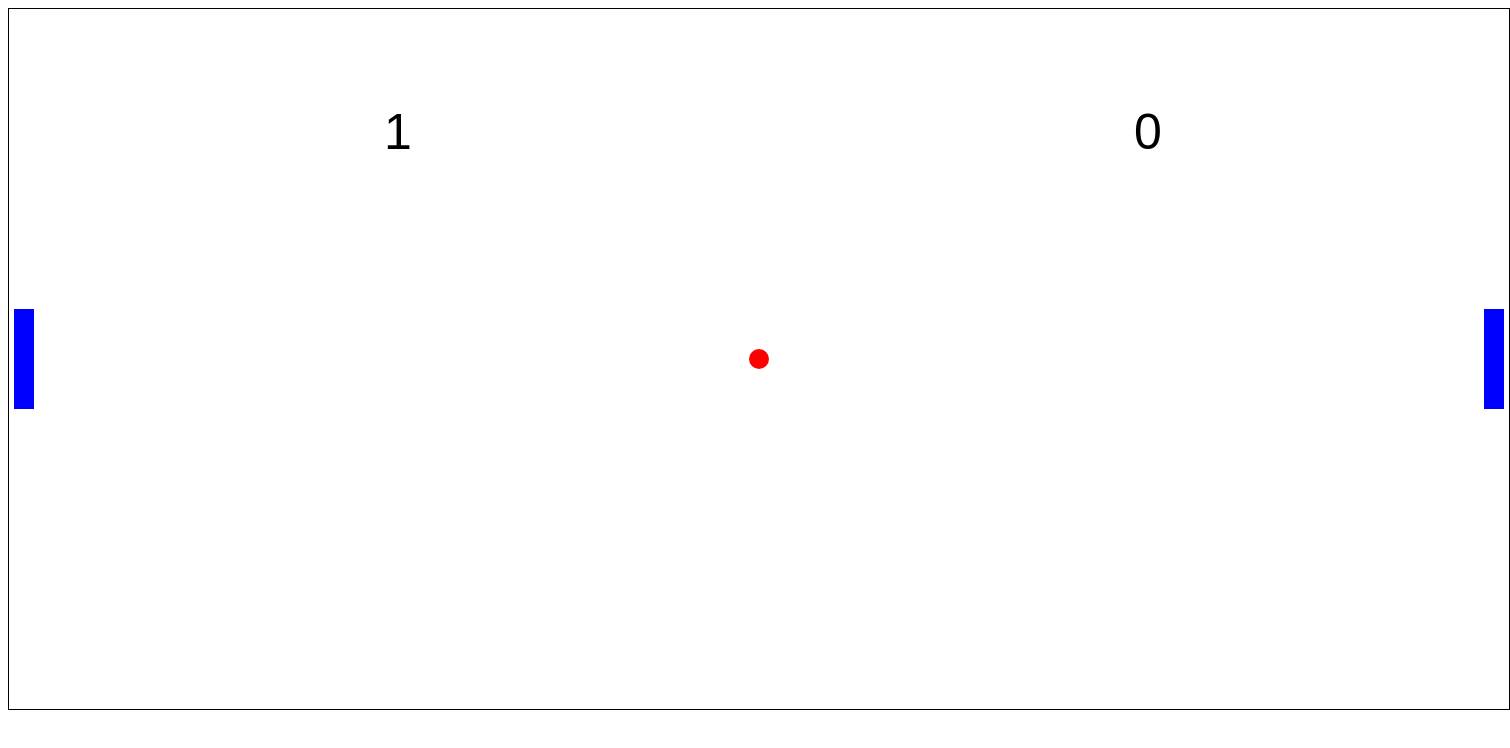
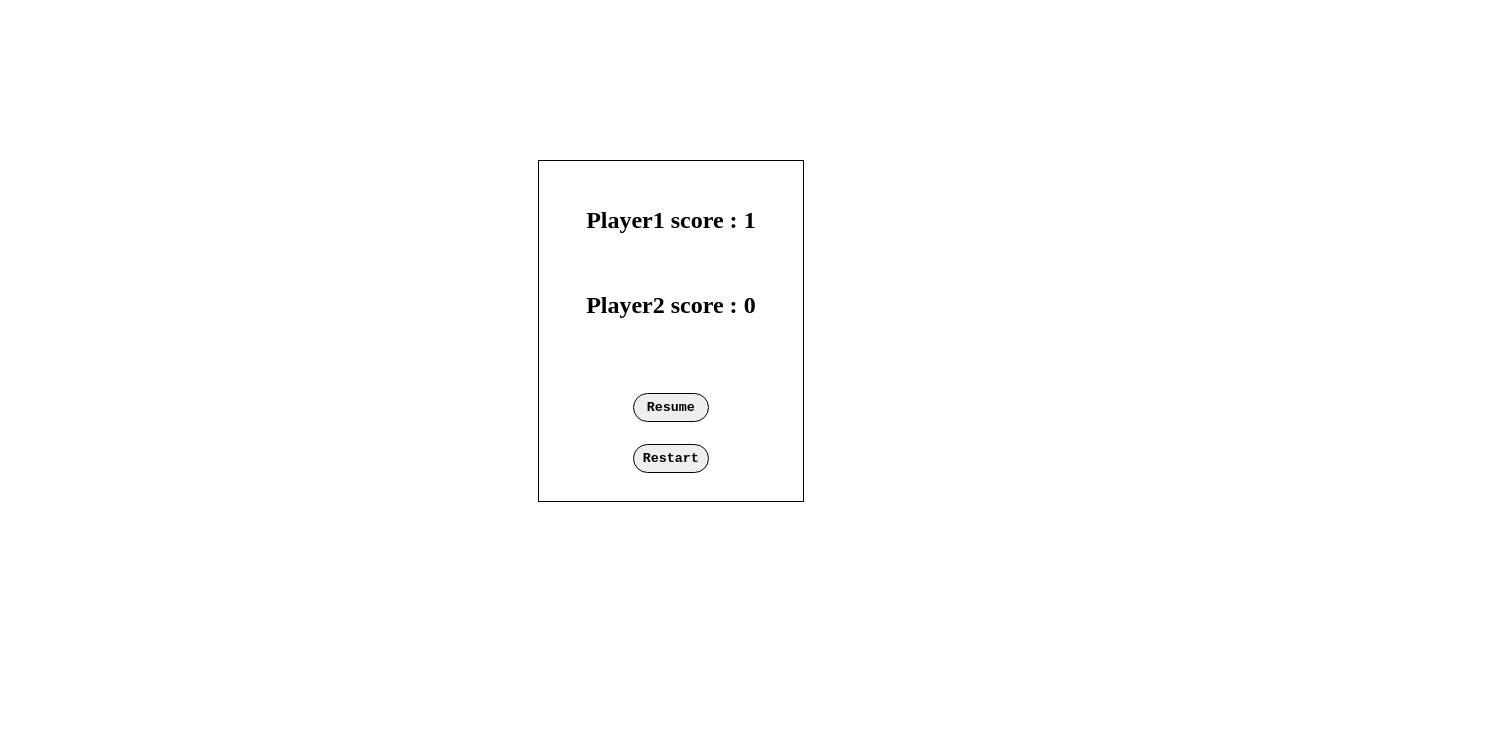
Before and after one commit to YashSahay1812/Ping-Pong-Game, a plain HTML site: page index.html in a window 1280 px wide. Shown: the whole page, 1510 px wide, since content can reach past the window. Drawn offline with Linux system fonts and the light colour scheme.

Commit message:
Added Menu (Restart/Resume and Scores)

```diff
--- a/index.html
+++ b/index.html
@@ -9,6 +9,16 @@
 </head>
 <body>
     <canvas id="canvas" width="1500px" height="700px"></canvas>
+    <div id="menu">
+        <div id="scores">
+            <h2>Player1 score : <span id="p1Score">0</span></h2>
+            <h2>Player2 score : <span id="p2Score">0</span></h2>
+        </div>
+        <div id="controls">
+            <button id="resume">Resume</button>
+            <button id="restart">Restart</button>
+        </div>
+    </div>
     <script src="index.js"></script>
 </body>
 </html>
--- a/index.js
+++ b/index.js
@@ -1,5 +1,14 @@
+// CANVAS SELECTORS
 const canvas = document.getElementById('canvas');
 const ctx = canvas.getContext('2d');
+
+// MENU SELECTORS
+const menu = document.getElementById('menu');
+const p1Score = document.getElementById('p1Score');
+const p2Score = document.getElementById('p2Score');
+const resume = document.getElementById('resume');
+const restart = document.getElementById('restart');
+
 let ball = {
     x : canvas.width / 2,
     y : canvas.height / 2,
@@ -80,10 +89,24 @@ document.addEventListener('keydown',function(event){
             playGame();
         }
     }
+});
+resume.addEventListener('click',function(){
+    canvas.style.display = "block";
+    menu.style.display = "none";
+});
+restart.addEventListener('click',function(){
+    canvas.style.display = "block";
+    menu.style.display = "none";
+    leftScore = 0;
+    rightScore = 0;
+    if(gameStatus === 'paused'){
+        gameStatus = 'playing';
+        playGame();
+    }
 })
 
-let leftScore = 0;
-let rightScore = 0;
+var leftScore = 0;
+var rightScore = 0;
 
 function playGame(){
     ctx.clearRect(0,0,canvas.width,canvas.height);
@@ -97,12 +120,15 @@ function playGame(){
         p2.x = canvas.width - 25;
         p2.y = (canvas.height/2) - 50;
         rightScore++;   //updating score
+        p2Score.innerText = rightScore;
         gameStatus = "paused";
         drawBall();
         drawP1();
         drawP2();
         createLeftScore(leftScore);
         createRightScore(rightScore);
+        canvas.style.display = "none";
+        menu.style.display = "flex";
         return;
     }
     if(ball.x >= canvas.width - ball.radius){
@@ -114,12 +140,15 @@ function playGame(){
         p2.x = canvas.width - 25;
         p2.y = (canvas.height/2) - 50;
         leftScore++;    //updating score
+        p1Score.innerText = leftScore;
         gameStatus = "paused";
         drawBall();
         drawP1();
         drawP2();
         createLeftScore(leftScore);
         createRightScore(rightScore);
+        canvas.style.display = "none";
+        menu.style.display = "flex";
         return;
     }
 
--- a/style.css
+++ b/style.css
@@ -1,4 +1,42 @@
 #canvas{
     border: 1px solid black;
+}
+#menu{
+    height: 9cm;
+    width: 7cm;
+    border: 1px solid black;
+    display: flex;
+    flex-direction: column;
+    justify-content: space-around;
+    align-items: center;
     position: absolute;
+    left: 42%;
+    top: 20%;
+    display: none;
 }
+#scores{
+    height: 50%;
+    width: 90%;
+    display: flex;
+    flex-direction: column;
+    justify-content: space-around;
+    align-items: center;
+}
+#controls{
+    height: 30%;
+    width: 90%;
+    display: flex;
+    flex-direction: column;
+    justify-content: space-around;
+    align-items: center;
+}
+button{
+    cursor: pointer;
+    height: 0.75cm;
+    width: 2cm;
+    font-family: monospace;
+    font-weight: bold;
+    border-radius: 50px;
+    border: 0.5px solid black;
+    /* outline: none; */
+}
```
